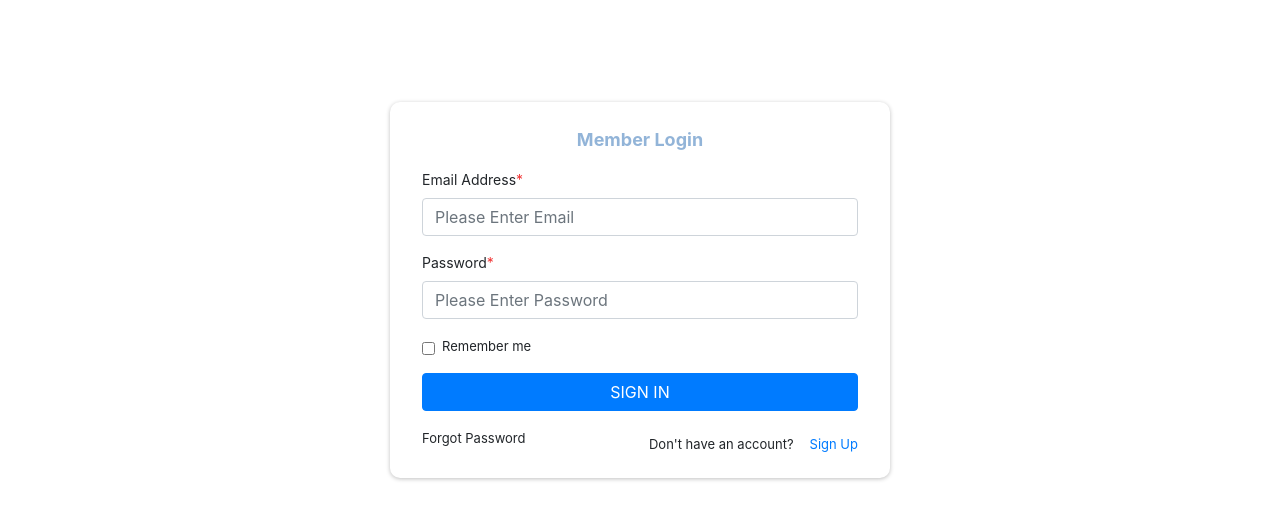
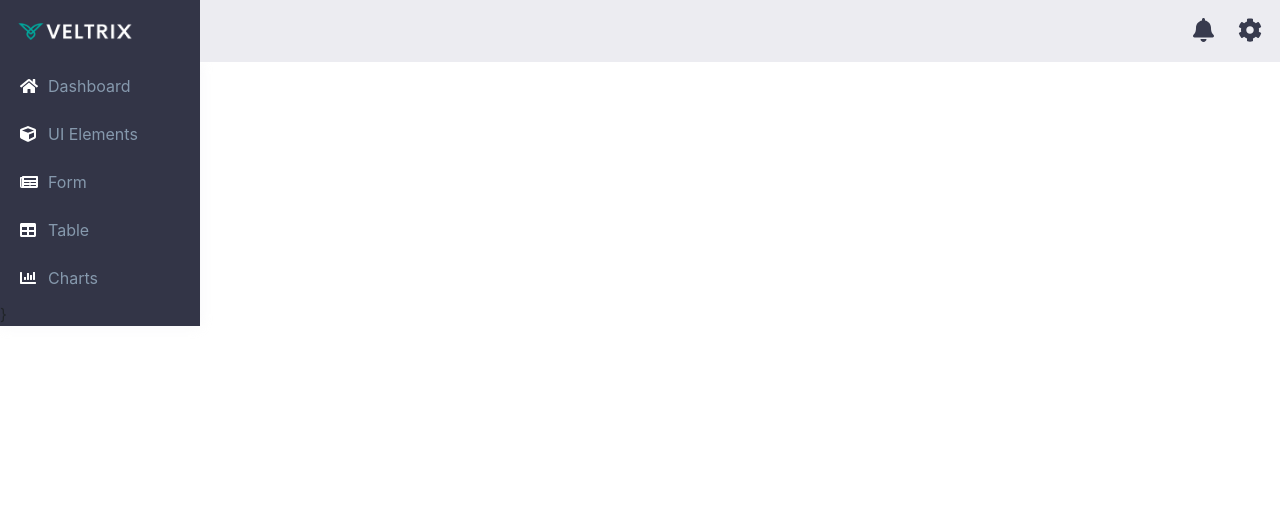
Before and after one commit to nmp3458/-React-User-Auth, a React (Create React App) app: page / in a window 1280 px wide. Shown: the top 520 px of the page. Built offline with nearby package versions, Linux system fonts and the light colour scheme.

Commit message:
AUTH-105

```diff
--- a/src/App.js
+++ b/src/App.js
@@ -18,8 +18,8 @@ function App() {
     <div className='App'>
       <Router>
         <Switch>
-          <Route exact path='/' component={Login} />
-          <Route path={RouteConst.Login} component={Login} />
+          <Route exact path='/' component={Dashboard} />
+          <Route path={RouteConst.Login} component={Dashboard} />
           <Route path={RouteConst.Register} component={Register} />
           <Route path={RouteConst.Dashboard} component={Dashboard} />
         </Switch>
--- a/src/components/Common/FontAwesomeIcon.js
+++ b/src/components/Common/FontAwesomeIcon.js
@@ -1,8 +1,7 @@
 import React from 'react';
-
 import { FontAwesomeIcon } from '@fortawesome/react-fontawesome';
 
-const FontIcon = React.forwardRef(({ icon, onClick, iColor }, ref) => {
+const FontIcon = React.forwardRef(({ icon, onClick, color, size }, ref) => {
   return ref ? (
     <div
       className='cursor-pointer'
@@ -14,12 +13,16 @@ const FontIcon = React.forwardRef(({ icon, onClick, iColor }, ref) => {
     >
       <FontAwesomeIcon
         icon={icon}
-        color={iColor ? iColor : 'white'}
-        size='3x'
+        color={color ? color : 'white'}
+        size={size ? size : '15x'}
       />
     </div>
   ) : (
-    <FontAwesomeIcon icon={icon} color={iColor ? iColor : 'white'} size='3x' />
+    <FontAwesomeIcon
+      icon={icon}
+      color={color ? color : 'white'}
+      size={size ? size : '15x'}
+    />
   );
 });
 
--- a/src/components/Common/FontLibrary.js
+++ b/src/components/Common/FontLibrary.js
@@ -1,5 +1,27 @@
 import { library } from '@fortawesome/fontawesome-svg-core';
 
-import { faBell } from '@fortawesome/free-solid-svg-icons';
+import {
+  faBell,
+  faThumbsUp,
+  faCartArrowDown,
+  faEnvelopeOpen,
+  faCog,
+  faHome,
+  faCube,
+  faNewspaper,
+  faTable,
+  faChartBar,
+} from '@fortawesome/free-solid-svg-icons';
 
-library.add(faBell);
+library.add(
+  faBell,
+  faThumbsUp,
+  faCartArrowDown,
+  faEnvelopeOpen,
+  faCog,
+  faHome,
+  faCube,
+  faNewspaper,
+  faTable,
+  faChartBar
+);
--- a/src/components/Layout/Dashboard.js
+++ b/src/components/Layout/Dashboard.js
@@ -1,6 +1,6 @@
 import React, { Component } from 'react';
 
-import { Header, Footer, Main } from './index';
+import { Header, Footer, Main, Sidebar } from './index';
 
 class Dashboard extends Component {
   /*********************Render Mrthod*********************/
@@ -8,8 +8,7 @@ class Dashboard extends Component {
     return (
       <React.Fragment>
         <Header />
-        <Main />
-        <Footer />
+        <Sidebar />
       </React.Fragment>
     );
   }
--- a/src/components/Layout/Header.js
+++ b/src/components/Layout/Header.js
@@ -4,24 +4,95 @@ import Dropdown from 'react-bootstrap/Dropdown';
 import FontIcon from '../Common/FontAwesomeIcon';
 
 class Header extends Component {
+  constructor() {
+    super();
+    this.state = {
+      notification: [
+        {
+          id: 1,
+          icon: 'thumbs-up',
+          title: 'Someone likes our posts.',
+          duration: '1 hours ago',
+        },
+        {
+          id: 2,
+          icon: 'cart-arrow-down',
+          title: 'Your order is placed',
+          duration: '6 hours ago',
+        },
+        {
+          id: 3,
+          icon: 'envelope-open',
+          title: 'New Message received',
+          duration: '1 day ago',
+        },
+      ],
+      settings:[{
+          id: 1,
+          icon: 'cart-arrow-down',
+          title: 'Hide Sidebar'
+        }]
+    };
+  }
   render() {
     return (
       <div className='rc_header'>
-        <div className='container'>
-          <div className='d-flex header-nav'>
-            <a href="" className='header-desktop'>header-desktop</a>
-            <div className='d-flex ml-auto'>
+        <div className='header-parent d-flex'>
+            <div className='header-logo'>
+              <img src='/assets/img/download.png'/>
+            </div>
+            <div className='d-flex ml-auto header-action'>
               <div>
-                <FontIcon icon='bell' iColor='red'/>
+                <Dropdown>
+                  <Dropdown.Toggle
+                    as={FontIcon}
+                    icon='bell'
+                    color='#383b4e'
+                  ></Dropdown.Toggle>
+                  <Dropdown.Menu>
+                    {this.state.notification.map((listItem) => (
+                      <Dropdown.Item key={listItem.id}>
+                        <div className='notifyimg'>
+                          <i>
+                            <FontIcon icon={listItem.icon} size='xs' />
+                          </i>
+                        </div>
+                        <div>
+                          <span className='text'>{listItem.title}</span>
+                          <div className='small text-muted'>
+                            {listItem.duration}
+                          </div>
+                        </div>
+                      </Dropdown.Item>
+                    ))}
+                  </Dropdown.Menu>
+                </Dropdown>
               </div>
-              <Dropdown>
-                <Dropdown.Toggle as={FontIcon} icon='bell'></Dropdown.Toggle>
-                <Dropdown.Menu>
-                  <Dropdown.Item href='#/action-1'>Action</Dropdown.Item>
-                </Dropdown.Menu>
-              </Dropdown>
+              <div className='ml-4'>
+                <Dropdown>
+                  <Dropdown.Toggle
+                    as={FontIcon}
+                    icon='cog'
+                    color='#383b4e'
+                  ></Dropdown.Toggle>
+                  <Dropdown.Menu>
+                    {this.state.settings.map((listItem) => (
+                      <Dropdown.Item key={listItem.id}>
+                        <div className='notifyimg'>
+                          <i>
+                            <FontIcon icon={listItem.icon} size='xs' />
+                          </i>
+                        </div>
+                        <div>
+                          <span className='text'>{listItem.title}</span>
+
+                        </div>
+                      </Dropdown.Item>
+                    ))}
+                  </Dropdown.Menu>
+                </Dropdown>
+              </div>
             </div>
-          </div>
         </div>
       </div>
     );
--- /dev/null
+++ b/src/components/Layout/Sidebar.js
@@ -0,0 +1,57 @@
+import React, { Component } from 'react';
+
+import FontIcon from '../Common/FontAwesomeIcon';
+
+class Sidebar extends Component {
+  state = {
+    sideBar: [
+      {
+        id:1,
+        icon: 'home',
+        text: 'Dashboard',
+      },
+      {
+        id:2,
+        icon: 'cube',
+        text: 'UI Elements',
+      },
+      {
+        id:3,
+        icon: 'newspaper',
+        text: 'Form',
+      },
+      {
+        id:4,
+        icon: 'table',
+        text: 'Table',
+      },
+      {
+        id:5,
+        icon: 'chart-bar',
+        text: 'Charts',
+      },
+    ],
+  };
+
+  render() {
+    return (
+      <div className='rc_sidebar'>
+        <ul className='menu'>
+          {this.state.sideBar.map((item) => (
+            <li key={item.id}>
+              <a href='#'>
+                <i>
+                  <FontIcon icon={item.icon} size='1x' />
+                </i>
+                <span>{item.text}</span>
+              </a>
+            </li>
+          ))}
+          }
+        </ul>
+      </div>
+    );
+  }
+}
+
+export default Sidebar;
--- a/src/components/Layout/index.js
+++ b/src/components/Layout/index.js
@@ -1,6 +1,7 @@
 import Header from './Header';
 import Footer from './Footer';
 import Main from './Main';
+import Sidebar from './Sidebar';
 import Dashboard from './Dashboard';
 
-export { Dashboard, Header, Footer, Main };
+export { Dashboard, Header, Footer, Main, Sidebar };
--- a/src/styles/App.scss
+++ b/src/styles/App.scss
@@ -1,9 +1,9 @@
-@import "bootstrap/scss/bootstrap.scss";
+@import 'bootstrap/scss/bootstrap.scss';
 
-@import './base';
+@import './_base.scss';
 
+// Component CSS
 
-// Component Css
-
-@import './components/login';
-@import './components/header';
+@import './components/_login.scss';
+@import './components/_header.scss';
+@import './components/_sidebar.scss';
--- a/src/styles/_base.scss
+++ b/src/styles/_base.scss
@@ -1,5 +1,10 @@
-body {
-  font-size: 14px;
+html,
+body,
+#root,
+.App {
+  width: 100%;
+  height: 100%;
+  position: relative;
 }
 
 .form-check-input {
@@ -9,3 +14,6 @@ body {
 .cursor-pointer {
   cursor: pointer;
 }
+.fa-15x {
+    font-size: 1.5em;
+}
--- a/src/styles/components/_header.scss
+++ b/src/styles/components/_header.scss
@@ -6,23 +6,57 @@
   right: 0;
   width: 100%;
   z-index: 99;
-    display: flex;
-    padding-top: 10px;
-    padding-bottom: 10px;
-    border-bottom: 1px solid transparent;
-    background: linear-gradient(to right, #765be6, #03adf7);
+  background-color: #ececf1;
 
-    .header-desktop {
-      display: block;
-      position: absolute;
-      width: 150px;
-      height: 40px;
-      margin-top: 2px;
-      background: url(/assets/img/logo-white.png);
-      background-repeat: no-repeat;
+  .header-parent {
+    width: 100%;
+    height: 62px;
+  }
+
+  .header-logo {
+    padding:18px;
+    width: 200px;
+    height: 100%;
+    background: #333547;
+
+    img {
+      height: 17px;
+      width: 115px;
+    }
 
     a {
       color: #765be6;
     }
   }
+  .header-action{
+    padding:18px;
+    .dropdown-menu {
+    padding: 0;
+    top: 11px !important;
+
+    .dropdown-item {
+      padding: 12px 18px;
+      display: flex;
     }
+
+    .notifyimg {
+      color: #fff;
+      height: 31px;
+      line-height: 26px;
+      margin-right: 10px;
+      text-align: center;
+      vertical-align: middle;
+      width: 31px;
+      border-radius: 50%;
+      background: #765be6;
+      margin-top: 6px;
+    }
+    .text {
+      font-size: 13px;
+      color: #536d96;
+      font-weight: 600;
+    }
+  }
+  }
+
+}
--- /dev/null
+++ b/src/styles/components/_sidebar.scss
@@ -0,0 +1,57 @@
+.rc_sidebar {
+  position: relative;
+  width: 200px;
+  left: 0;
+  top: 62px;
+  background: #333547;
+  box-shadow: 0 0 13px 0 rgba(236, 236, 241, 0.44);
+}
+
+.menu {
+  padding-left: 0;
+  list-style: none;
+
+  li {
+    display: block;
+    width: 100%;
+    a {
+      display: flex;
+      padding: 12px 20px;
+      color: #8699ad;
+      position: relative;
+      text-decoration: none;
+
+      i {
+        color: #8699ad;
+        min-width: 1.75rem;
+        line-height: 24px;
+      }
+
+      &:hover {
+        color: white;
+      }
+
+      &:active {
+        background-color: #383b4e;
+        font-size: 18px;
+
+        span {
+          color: #b4c9de;
+        }
+      }
+    }
+    span {
+      font-size: 16px;
+    }
+  }
+}
+.menu-title {
+  padding: 12px 20px !important;
+  letter-spacing: 0.05em;
+  pointer-events: none;
+  cursor: default;
+  font-size: 10px;
+  text-transform: uppercase;
+  color: #b4bfcc !important;
+  font-weight: 500;
+}
```
Also changed, not shown: public/assets/img/download.png (added). Lines whose indentation alone changed are shown as unchanged.
